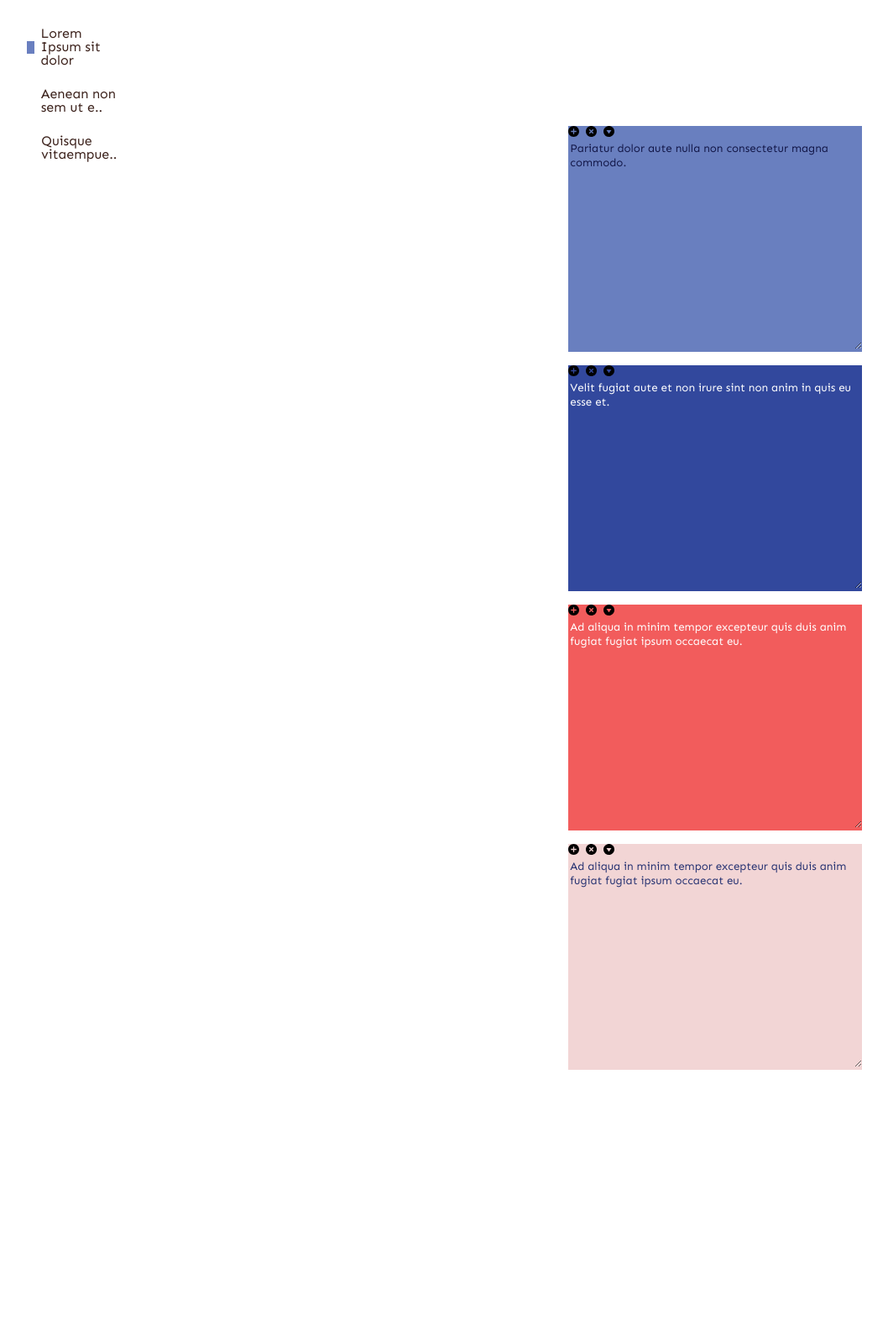
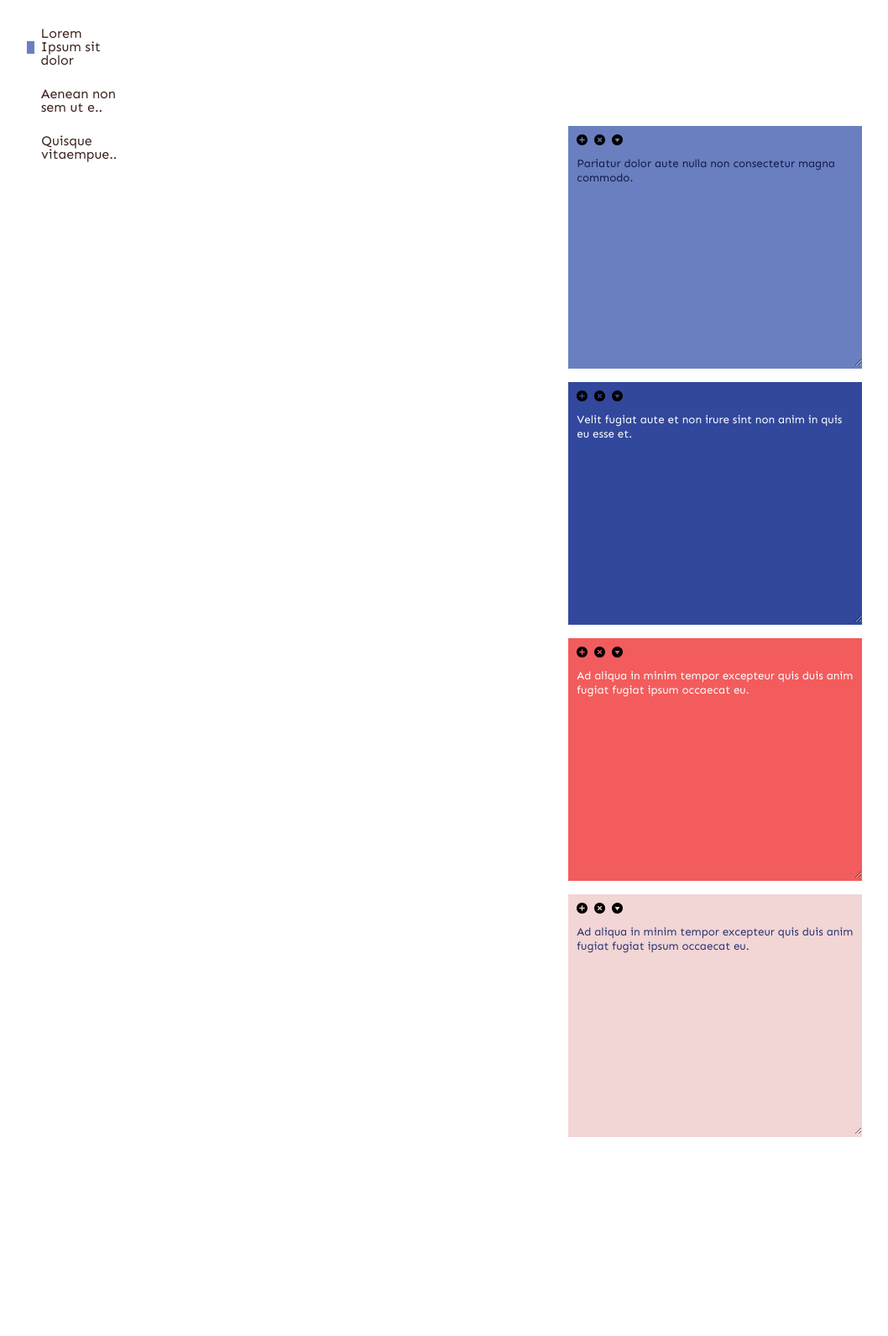
Before and after one commit to hannah-choi/memo, a web app: file index.html in a window 1280 px wide. Shown: the top 1591 px of the page at 84% size, without its empty margins (0-1058 px from the left). Run offline with its HTML, style and script files only (its server is not run), Linux system fonts and the light colour scheme.

Commit message:
removed a tag

```diff
--- a/javascripts/Memo.js
+++ b/javascripts/Memo.js
@@ -19,13 +19,13 @@ class Memo{
     render(){
         return `<div class="post ${this.memoColor}" data-id="${this.memoId}" draggable="true">
                     <header class="postHeader" data-name="post">
-                        <a class="create" href="#" data-name="create"><img src="images/add.svg" data-name="create"></a>
-                        <a class="remove" href="#"><img src="images/remove.svg" data-name="remove" data-id="${this.memoId}"></a>
-                       <img class="minimize" src="images/minimize.svg" data-name="minimize">
+                        <img src="images/add.svg" data-name="create">
+                        <img src="images/remove.svg" data-name="remove" data-id="${this.memoId}">
+                        <img class="minimize" src="images/minimize.svg" data-name="minimize">
                     </header>
                     <article class="postMain" data-name="post">
                         <form action="">
-                        <textarea class="text" data-id="${this.memoId}" data-name="post">${this.memoContents}</textarea>
+                        <textarea class="text" data-id="${this.memoId}" data-name="post" spellcheck="false">${this.memoContents}</textarea>
                         <input type="text" hidden>
                     </form>
                     </article>
--- a/javascripts/MemoManager.js
+++ b/javascripts/MemoManager.js
@@ -7,6 +7,7 @@ class MemoManager{
         this.memos = data.map(data => new Memo(data.text, data.color, data.id, false))
         this.listRender()
         this.selected = null;
+        contextMenu = document.querySelector('.contextMenu')
     }
 
     createMemo(){
@@ -50,6 +51,7 @@ class MemoManager{
     //         clickedItem.style.zIndex = 0 }
     // }
 
+
     listRender(){ //데이터를 받아서 리스트를 그려주는 역할
         const memosArray = this.memos.map(memo => memo.render()).join('')
         this.memoSection.innerHTML = memosArray
--- a/javascripts/index.js
+++ b/javascripts/index.js
@@ -78,17 +78,6 @@ memoSection.addEventListener('click', ({target})=>{
     })
 
 
-
-posts.forEach(post => {
-    post.addEventListener('click', (e)=>{
-        posts.forEach(item => {
-            item.style.zIndex = "0"
-        })
-        post.style.zIndex = "10"
-    })
-})
-
-
 memoSection.addEventListener('change', ({target})=>{
     switch(target.tagName){
         case "TEXTAREA":
@@ -125,6 +114,15 @@ memoSection.addEventListener('drop', (e)=>{
 
 
 posts.forEach(post => {
+    post.addEventListener('click', (e)=>{
+        posts.forEach(item => {
+            item.style.zIndex = "0"
+        })
+        post.style.zIndex = "10"
+    })
+})
+
+posts.forEach(post => {
     post.addEventListener('contextmenu',(e)=>{
         e.preventDefault();
         contextMenu.style.top = `${e.clientY}px`
@@ -133,16 +131,11 @@ posts.forEach(post => {
 })
 })
 
-// memoSection.addEventListener('contextmenu',(e)=>{
-//     console.log(contextMenu)
-//     e.preventDefault();
-//     contextMenu.style.top = e.offsetY.top + "px";
-//     contextMenu.style.left = e.offsetX.top + "px";
-//     contextMenu.classList.add('menuShow')
-//     if(!e.target.tagName === "TEXTAREA"){
-//         return;
-//     }
-// })
+window.addEventListener('scroll', (e)=>{
+    contextMenu.classList.remove('menuShow')
+})
+
+
 
 // memoSection.addEventListener('drag',(e)=>{
 // })
--- a/stylesheets/style.css
+++ b/stylesheets/style.css
@@ -82,6 +82,10 @@ div.post{
   z-index: 0;
 }
 
+div.post header{
+  padding:10px;
+}
+
 
 div.post header.postHeader img{
   width:13px;
@@ -90,6 +94,7 @@ div.post header.postHeader img{
 }
 
 div.post textarea{
+  padding: 0 10px;
   width:100%;
   font-family: inherit;
   min-height: 250px;
```
